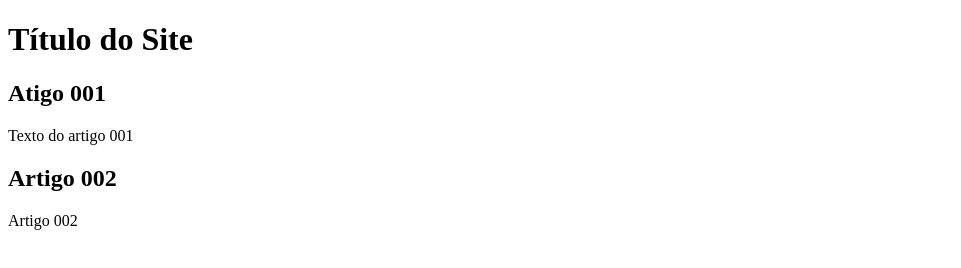
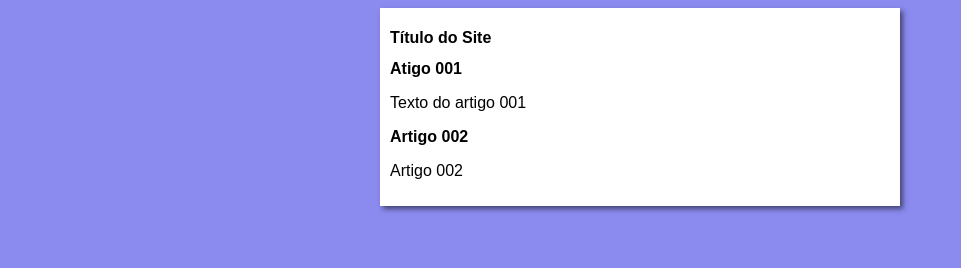
Before and after one commit to PedroOtavio011/projeto-site, a plain HTML site: page index.html in a window 1280 px wide. Shown: the whole page, without its empty margins (0-961 px from the left). Drawn offline with Linux system fonts and the light colour scheme.

Commit message:
Iniciei o design

```diff
--- a/index.html
+++ b/index.html
@@ -4,6 +4,7 @@
     <meta charset="UTF-8">
     <meta name="viewport" content="width=device-width, initial-scale=1.0">
     <title>Título do Sit</title>
+    <link rel="stylesheet" href="style.css">
 </head>
 <body>
     <main>
--- /dev/null
+++ b/style.css
@@ -0,0 +1,18 @@
+*{
+    font-family: Arial, Helvetica, sans-serif;
+    font-size: 16px;
+
+}
+
+body{
+    background-color: rgba(90, 90, 233, 0.705);
+
+}
+
+main{
+    background-color: white;
+    width: 500px;
+    margin: auto;
+    padding: 10px;
+    box-shadow: 3px 3px 5px rgba(0, 0, 0, 0.514);
+}
```
